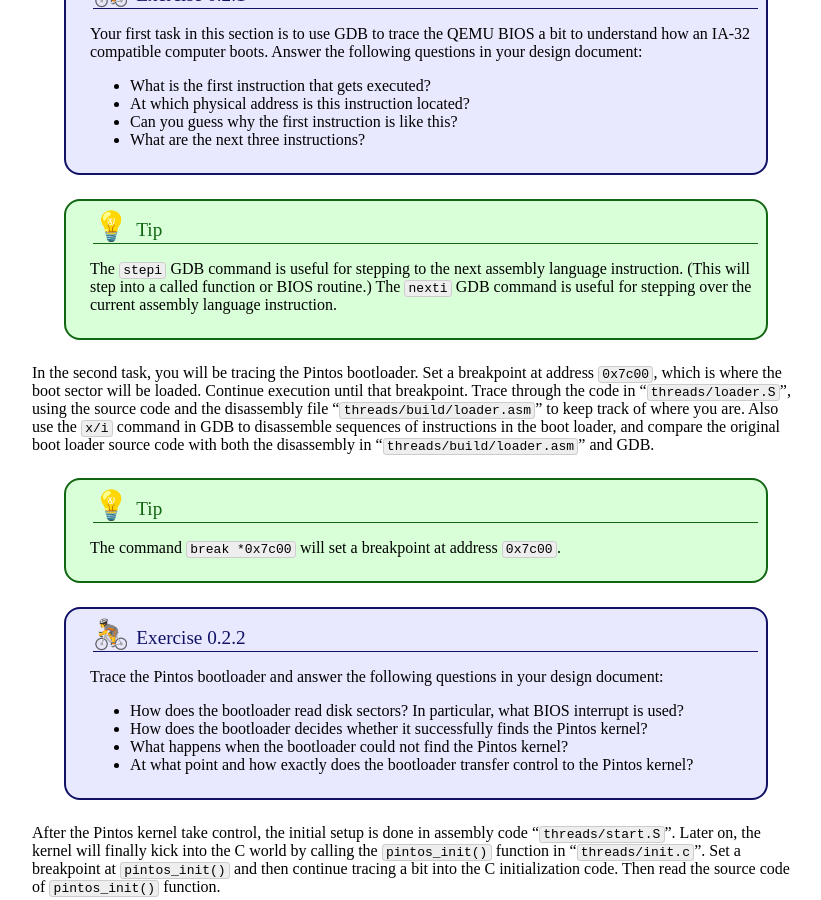
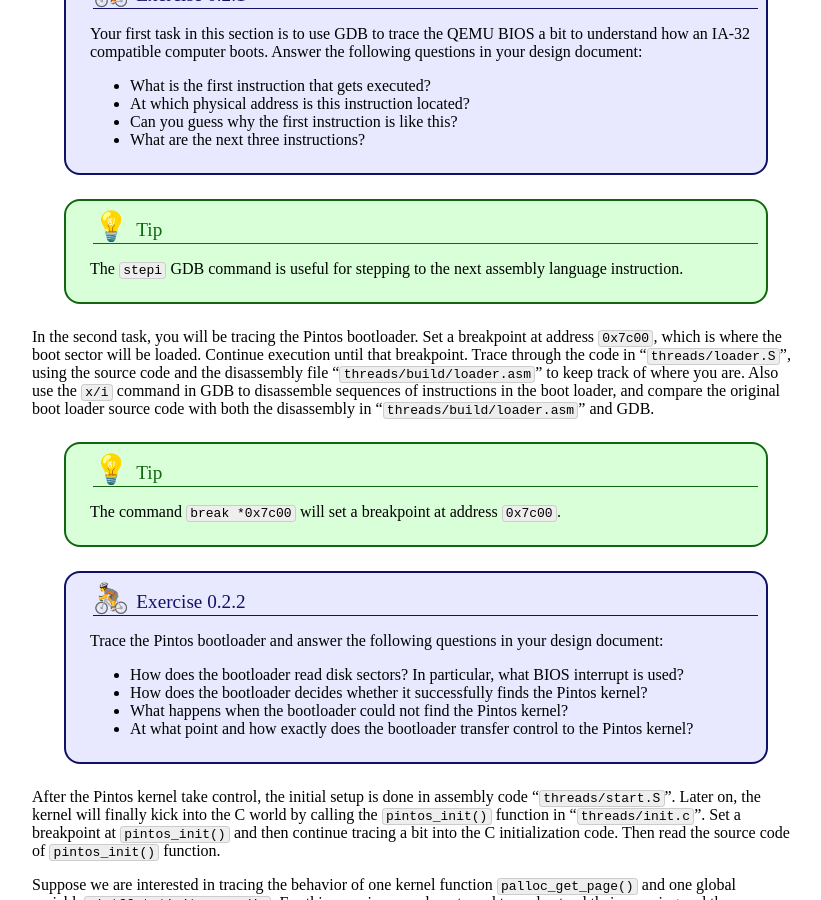
Before and after one commit to jhuopsys/spring2024, a Jekyll site: the page built from assign/assign00.md, in a window 1280 px wide and 900 px high, scrolled down 3989 px. Shown: the whole window, without its empty margins (224-1045 px from the left). Built offline with Jekyll 4.4.1, drawn with Linux system fonts in a browser that asks for light colours.

Commit message:
revert last change (stepi and nexti seem to work the same way)

```diff
--- a/assign/assign00.md
+++ b/assign/assign00.md
@@ -306,9 +306,7 @@
   <div class='title'>Tip</div>
   <div class='content' markdown='1'>
 The `stepi` GDB command is useful for stepping to the next assembly
-language instruction. (This will step into a called function or
-BIOS routine.) The `nexti` GDB command is useful for stepping over
-the current assembly language instruction.
+language instruction.
   </div>
 </div>
 
```
